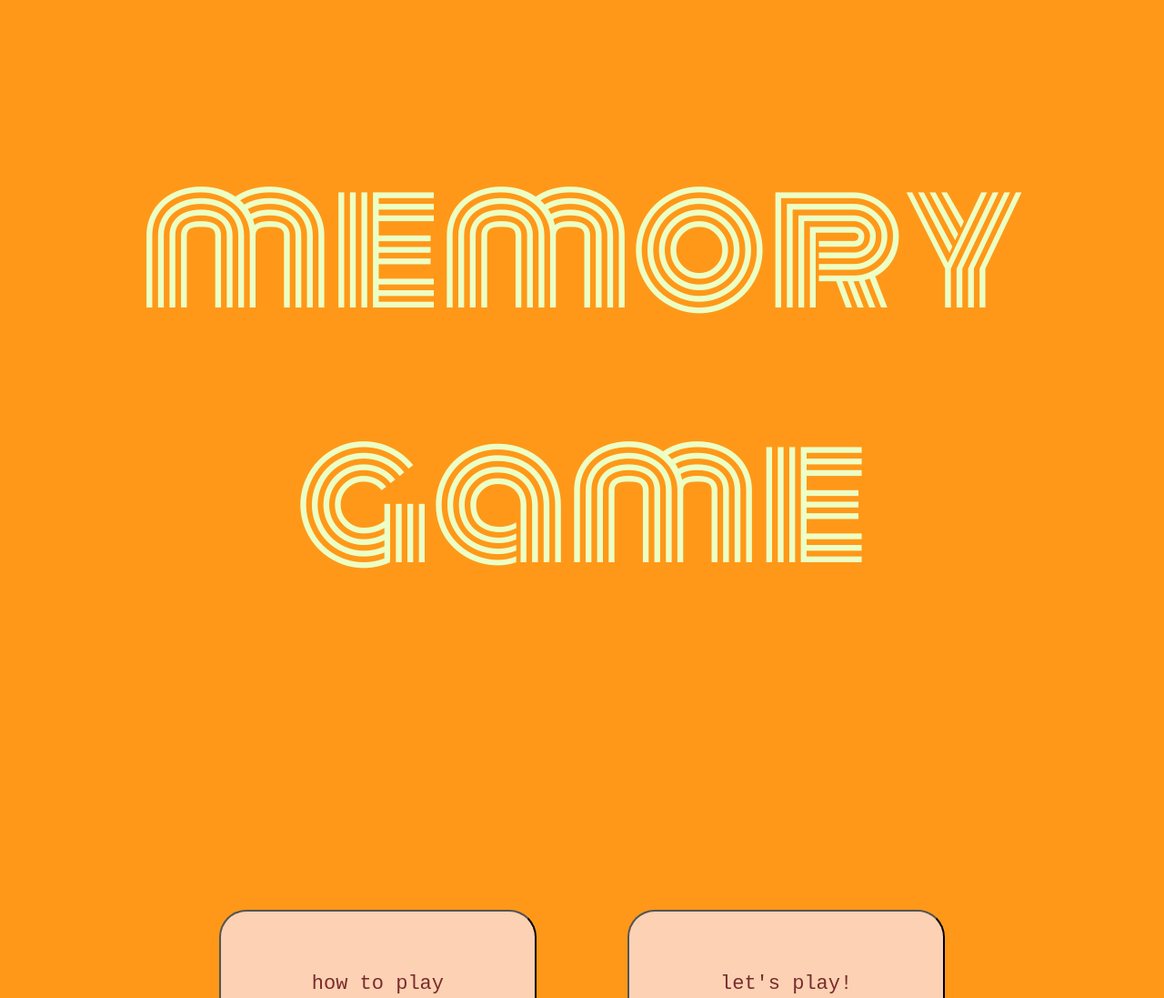
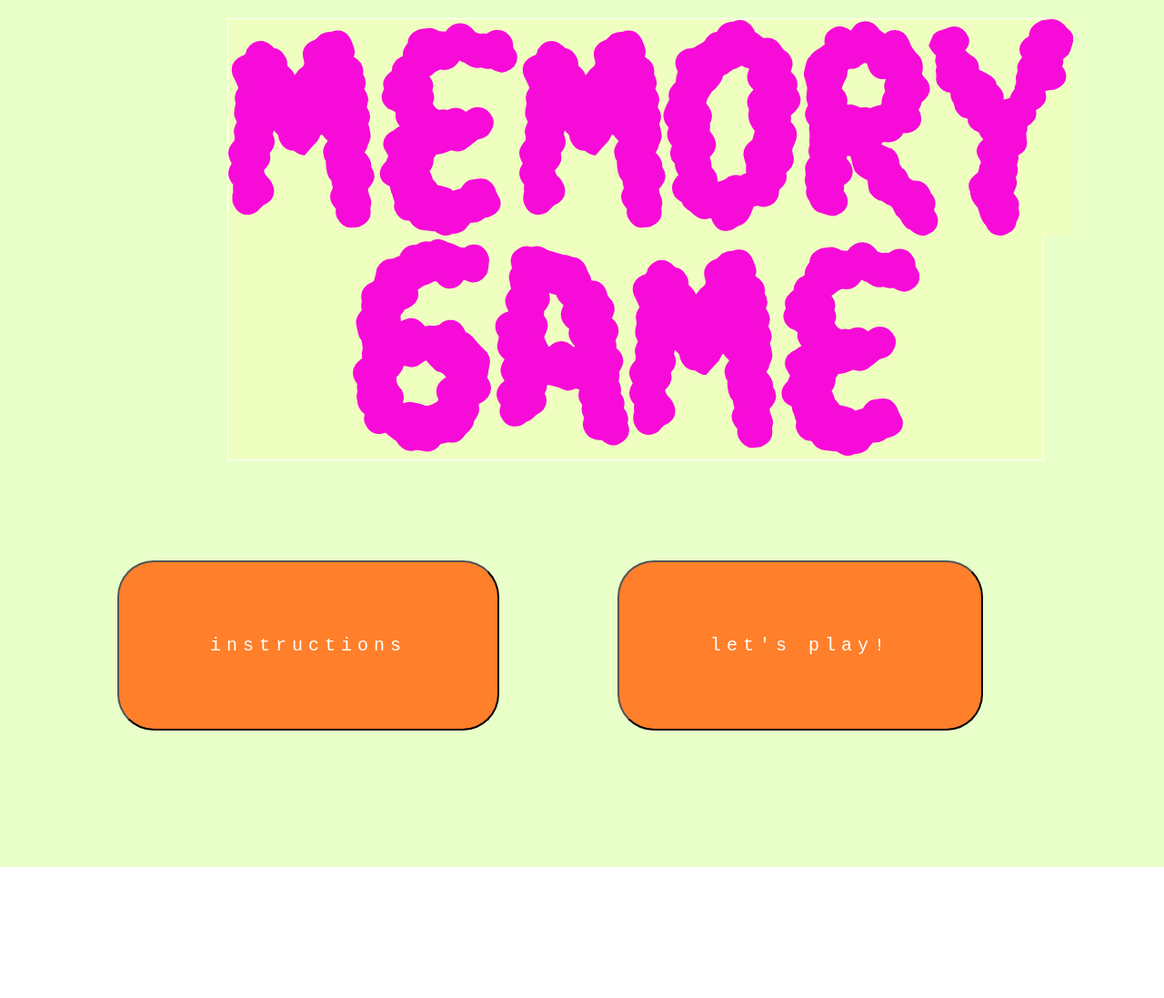
Before and after one commit to sandycamilo/INT2.3-Memory-Game, a React app: page / in a window 1280 px wide. Shown: the part 180-1277 px from the top of the page at 91% size. After the commit the page ends 1133 px from the top, so only its background shows below. Built offline with nearby package versions, Linux system fonts and the light colour scheme.

Commit message:
home page and game page with start and stop buttons

```diff
--- a/src/components/App.css
+++ b/src/components/App.css
@@ -2,59 +2,7 @@
 
 .App {
   text-align: center;
-  background-color: rgb(255, 152, 25);
+  background-color: rgb(232, 255, 201);
+  /* background-color: rgb(16, 148, 34); */
+  cursor: -webkit-grabbing; cursor: grabbing;
 }
-
-/* title  */
-.app-header > .title {
-  padding-top: 160px;
-  padding-bottom: 200px;
-  font-family: 'Monoton', cursive;
-  font-size: 180px;
-  /* color: rgb(230, 255, 70);  */
-  color: rgb(236, 255, 197);
-  position: relative;
-  top: -30px;
-}
-
-/* instructions button  */
-.buttons > .instructions {
-  position: relative;
-  top: -100px;
-  left: -50px;
-  padding-top: 20px;
-  padding-bottom: 100px;
-  padding-left: 100px;
-  padding-right: 100px;
-  border-radius: 30px;
-  background-color: rgb(252, 209, 180);
-}
-
-.instructions > p {
-  color: rgb(121, 44, 44);
-  font-size: 22px;
-  position: relative;
-  top: 25px;
-  font-family: 'Source Code Pro', monospace;
-}
-
-/* lets play button  */
-.game {
-  position: relative;
-  top: -100px;
-  left: 50px;
-  padding-top: 20px;
-  padding-bottom: 100px;
-  padding-left: 100px;
-  padding-right: 100px;
-  border-radius: 30px;
-  background-color: rgb(252, 209, 180);
-}
-
-.game > p {
-  color: rgb(121, 44, 44);
-  font-size: 22px;
-  position: relative;
-  top: 25px;
-  font-family: 'Source Code Pro', monospace;
-}
--- a/src/components/App.js
+++ b/src/components/App.js
@@ -1,18 +1,18 @@
 import React from 'react'
 import './App.css'
 import { BrowserRouter as Router, Route } from 'react-router-dom';
-import Title from '../components/Title/Title'
+import Home from '../components/Home/Home'
 import Game from '../components/Game/Game'
 
 function App() {
   return (
     <Router>
       <div className="App">
-        <Route exact path="/" component={Title} />
+        <Route exact path="/" component={Home} />
         <Route path="/game" component={Game} />
       </div>
     </Router>
   );
 }
 
-export default App;
+export default App
--- a/src/components/Button/Button.css
+++ b/src/components/Button/Button.css
@@ -1,5 +1,5 @@
 .pattern_buttons {
-  background-color: rgb(219, 244, 0);
+  background-color: white;
 }
 
 .button_div {
@@ -15,21 +15,19 @@
   border-radius: 6px;
   width: 500px;
   height: 400px;
-  background-color: rgb(39, 167, 79);
-  border-radius: 100px;
-  margin-bottom: 100px;
-  margin-right: 50px;
+  /* background-color: rgb(53, 216, 105); */
+  background-color: rgb(132, 221, 254);
 }
 
 .pattern_one{
   display: flex;
   flex-direction: row;
-  padding-top: 100px;
-  padding-left: 200px;
+  padding-top: 60px;
+  padding-left: 98px;
 }
 
 .pattern_two{
   display: flex;
   flex-direction: row;
-  padding-left: 200px;
+  padding-left: 98px;
 }
--- a/src/components/Button/Button.js
+++ b/src/components/Button/Button.js
@@ -21,4 +21,4 @@ const Button = props => {
   );
 };
 
-export default Button;
+export default Button
--- a/src/components/Game/Game.css
+++ b/src/components/Game/Game.css
@@ -2,7 +2,7 @@
 .pattern-buttons {
   text-align: center;
   background-color: rgb(220, 255, 138);
-  padding-top: 50px;
+  padding-top: 10px;
 }
 
 /* game page title */
@@ -13,3 +13,20 @@
   position: relative;
   top: -10px;
 }
+
+/* game start and end buttons */
+/* .gameButtonArea {
+  width: 200px;
+  height: 200px;
+  background-color: red;
+  position: relative;
+  top: 200px;
+} */
+
+#startGame {
+  padding: 20px;
+}
+
+#stopGame {
+  padding: 20px;
+}
--- a/src/components/Game/Game.js
+++ b/src/components/Game/Game.js
@@ -6,7 +6,14 @@ function Game() {
   return (
     <div class="pattern-buttons">
       <div class="pattern-title">
-        <p></p>
+        {/* <div class="gameButtonArea"> */}
+          <button id="startGame">
+            Start
+          </button>
+          <button id="stopGame">
+            Stop
+          </button>
+        {/* </div> */}
         <Button />
       </div>
     </div>
--- /dev/null
+++ b/src/components/Home/Home.css
@@ -0,0 +1,68 @@
+.app-header {
+  padding-top: 160px;
+  padding-bottom: 300px;
+}
+
+/* title  */
+.title {
+  /* font-family: 'Monoton', cursive; */
+  position: relative;
+  top: 40px;
+  left: 250px;
+  width: 70%;
+  background-color: rgb(238, 255, 192);
+  border: solid 1px rgb(254, 254, 254);
+}
+
+img{
+  background-image: url(./memory.png);
+  background-image: url(./game.png);
+}
+
+.home-buttons {
+  width: 100%;
+  /* background-color: rgb(255, 119, 0);  */
+  position: relative;
+  top: -200px;
+}
+/* instructions button  */
+.home-buttons > .instructions {
+  position: relative;
+  top: 350px;
+  left: -100px;
+  padding-top: 60px;
+  padding-bottom: 60px;
+  padding-left: 100px;
+  padding-right: 100px;
+  border-radius: 40px;
+  cursor: -webkit-grabbing; cursor: grabbing;
+  background-color: rgba(255, 125, 39, 0.981);
+}
+
+.instructions > p {
+  color: rgb(255, 255, 255);
+  font-size: 20px;
+  letter-spacing: 6px;
+  font-family: 'Source Code Pro', monospace;
+}
+
+/* lets play button  */
+.game {
+  position: relative;
+  top: 350px;
+  left: 30px;
+  padding-top: 60px;
+  padding-bottom: 60px;
+  padding-left: 100px;
+  padding-right: 100px;
+  border-radius: 40px;
+  cursor: -webkit-grabbing; cursor: grabbing;
+  background-color: rgba(255, 125, 39, 0.981);
+}
+
+.game > p {
+  color: white;
+  font-size: 20px;
+  letter-spacing: 6px;
+  font-family: 'Source Code Pro', monospace;
+}
--- a/src/components/Title/Title.js
+++ b/src/components/Home/Home.js
@@ -1,8 +1,11 @@
 import React from 'react'
 import '../App.css'
+import './Home.css'
 import { NavLink } from 'react-router-dom'
+import logo from './memory.png';
+import logo_two from './game.png'
 
-function howToPlay() {
+function howToPlayButton() {
   alert("Repeat back the pattern based on the sounds you hear and the colors you see :)");
 }
 
@@ -11,11 +14,12 @@ function Title() {
     <div className="Title">
       <div class="app-header">
         <div class="title">
-          <p id="glow">memory game</p>
+        <img src={logo} alt="Logo" />
+        <img src={logo_two} alt="Logo" />
         </div>
-        <div class="buttons">
-          <button class="instructions" onClick={howToPlay}>
-          <p>how to play</p>
+        <div class="home-buttons">
+          <button class="instructions" onClick={howToPlayButton}>
+          <p>instructions</p>
           </button>
         <NavLink to="/game">
           <button class="game">
@@ -28,4 +32,4 @@ function Title() {
   )
 }
 
-export default Title;
+export default Title
```
Also changed, not shown: src/components/Home/game.png (added), src/components/Home/memory.png (added).
